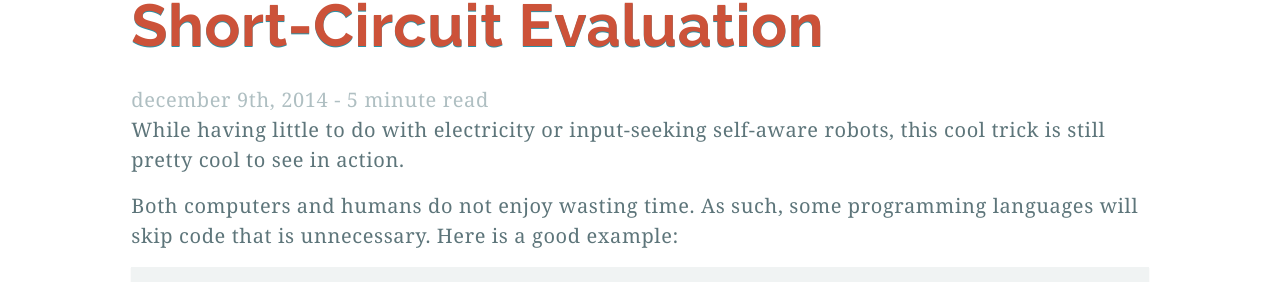
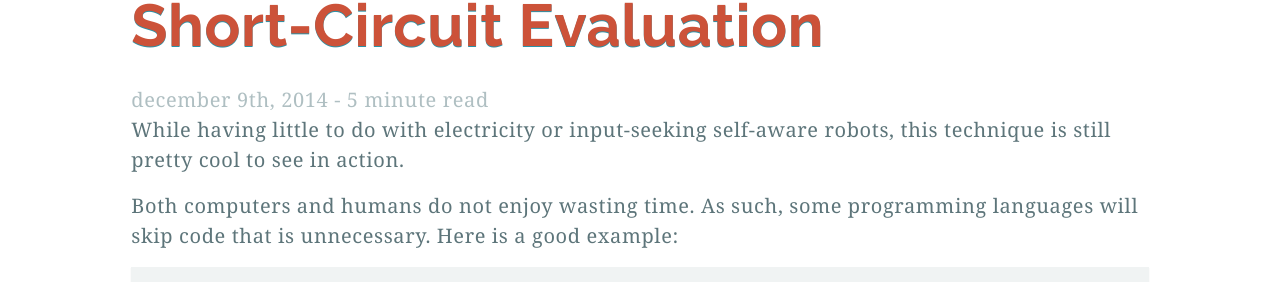
Before and after one commit to taveras/taveras.github.io, a Jekyll site: the page built from _posts/2014-12-09-shortcircuit.md, in a window 1280 px wide. Shown: the part 354-636 px from the top of the page. Built offline with Jekyll 4.4.1, drawn with Linux system fonts in a browser that asks for light colours; nearby versions of some CDN libraries; some web fonts are replaced.

Commit message:
wording update

```diff
--- a/_posts/2014-12-09-shortcircuit.md
+++ b/_posts/2014-12-09-shortcircuit.md
@@ -5,7 +5,7 @@ permalink: short-circuit-evaluation
 duration: 5
 ---
 
-While having little to do with electricity or input-seeking self-aware robots, this cool trick is still pretty cool to see in action.
+While having little to do with electricity or input-seeking self-aware robots, this technique is still pretty cool to see in action.
 
 Both computers and humans do not enjoy wasting time. As such, some programming languages will skip code that is unnecessary. Here is a good example:
 
```
